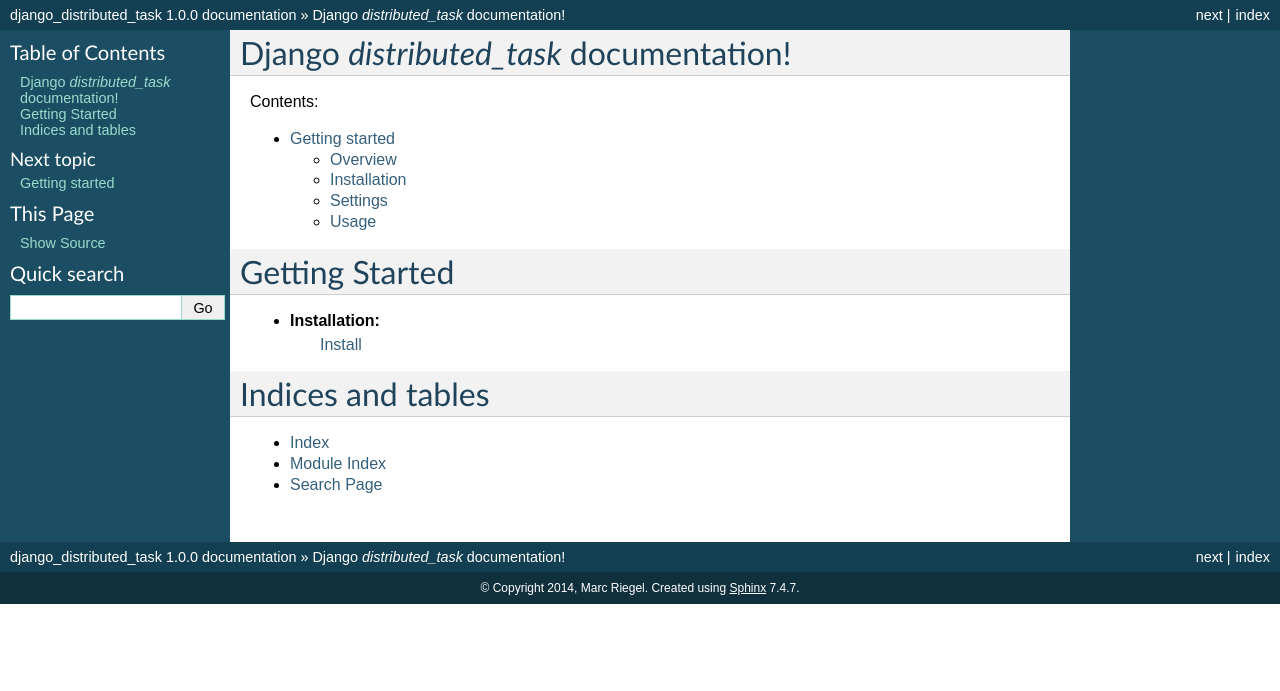
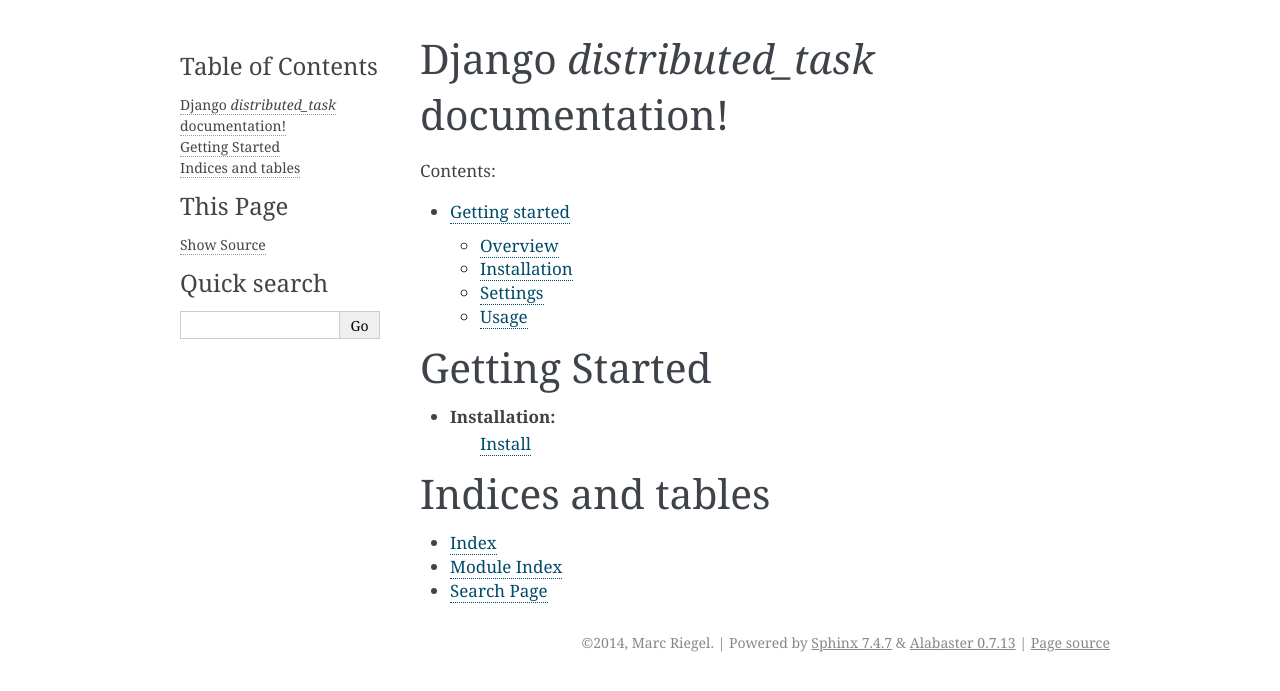
Before and after one commit to mrcrgl/django_distributed_task, a Sphinx documentation site: the page built from docs/index.rst, in a window 1280 px wide. Shown: the top 691 px of the page. Built offline with Sphinx 7.4.7, drawn with Linux system fonts in a browser that asks for light colours.

Commit message:
Redesign added for docs

```diff
--- a/docs/conf.py
+++ b/docs/conf.py
@@ -14,6 +14,7 @@
 
 import sys
 import os
+import alabaster
 
 # If extensions (or modules to document with autodoc) are in another directory,
 # add these directories to sys.path here. If the directory is relative to the
@@ -28,7 +29,7 @@
 # Add any Sphinx extension module names here, as strings. They can be
 # extensions coming with Sphinx (named 'sphinx.ext.*') or your custom
 # ones.
-extensions = []
+extensions = ['alabaster']
 
 # Add any paths that contain templates here, relative to this directory.
 templates_path = ['_templates']
@@ -98,12 +99,15 @@
 
 # The theme to use for HTML and HTML Help pages.  See the documentation for
 # a list of builtin themes.
-html_theme = 'default'
+html_theme = 'alabaster'
 
 # Theme options are theme-specific and customize the look and feel of a theme
 # further.  For a list of options available for each theme, see the
 # documentation.
-#html_theme_options = {}
+html_theme_options = {
+    'github_user': 'mrcrgl',
+    'github_repo': 'django_distributed_task',
+}
 
 # Add any paths that contain custom themes here, relative to this directory.
 #html_theme_path = []
--- /dev/null
+++ b/requirements_dev.txt
@@ -0,0 +1 @@
+alabaster>=0.6
```
